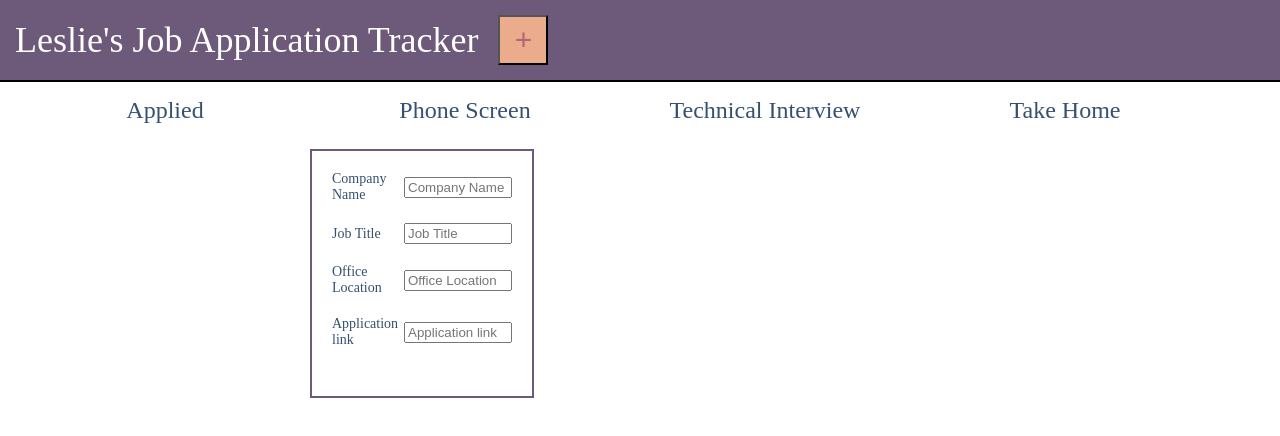
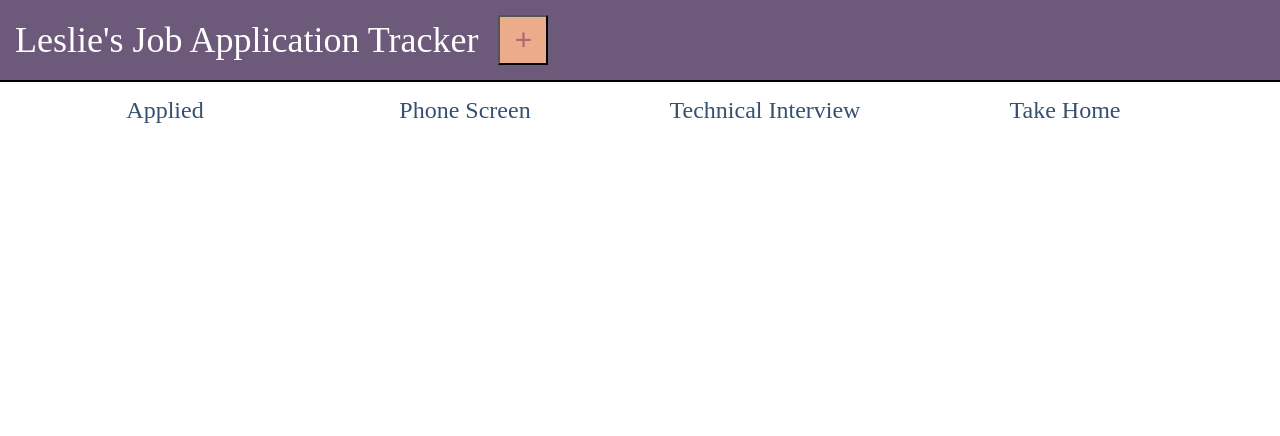
Before and after one commit to lraganit-star/job-app-tracker-react, a React (Vite) app: page / in a window 1280 px wide. Shown: the top 436 px of the page. Built offline with nearby package versions, Linux system fonts and the light colour scheme.

Commit message:
moved local storage to parent component

```diff
--- a/index.html
+++ b/index.html
@@ -4,7 +4,7 @@
     <meta charset="UTF-8" />
     <link rel="icon" type="image/svg+xml" href="/vite.svg" />
     <meta name="viewport" content="width=device-width, initial-scale=1.0" />
-    <title>Vite + React</title>
+    <title>Job App Tracker</title>
   </head>
   <body>
     <div id="root"></div>
--- a/src/App.jsx
+++ b/src/App.jsx
@@ -3,43 +3,33 @@ import { useState, useEffect } from "react";
 // import { HTML5Backend } from "react-dnd-html5-backend";
 import "./App.css";
 
-function BuildForm({ id, placeholder }) {
-  const [value, setValue] = useState("");
-
-  const handleInputBlur = () => {
-    localStorage.setItem("savedInput", value);
-  };
+export default function Page() {
+  const [addCard, setAddCard] = useState([]);
 
   useEffect(() => {
-    const savedValue = localStorage.getItem("savedInput");
-    if (savedValue) {
-      setValue(savedValue);
+    const savedCards = localStorage.getItem("savedCards");
+    if (savedCards) {
+      setAddCard(JSON.parse(savedCards));
     }
   }, []);
 
-  const input = (
-    <label key={id}>
-      {placeholder}
-      <input
-        type="text"
-        className="form"
-        id={id}
-        name={id}
-        value={value}
-        placeholder={placeholder}
-        onChange={(e) => setValue(e.target.value)}
-        onBlur={handleInputBlur}
-      />
-    </label>
-  );
-  return [value, input];
-}
+  function handleClick() {
+    const newCard = { id: Date.now(), compname: "", jobtitle: "", link: "" };
+    setAddCard((prevCards) => {
+      const updatedCards = [...prevCards, newCard];
+      localStorage.setItem("savedCards", JSON.stringify(updatedCards));
+      return updatedCards;
+    });
+  }
 
-export default function Page() {
-  const [addCard, setAddCard] = useState([]);
-
-  function handleClick() {
-    setAddCard((prevCards) => [...prevCards, { id: Date.now() }]);
+  function handleCardChange(id, updatedData) {
+    setAddCard((prevCards) => {
+      const updatedCards = prevCards.map((card) =>
+        card.id === id ? { ...card, ...updatedData } : card
+      );
+      localStorage.setItem("savedCards", JSON.stringify(updatedCards));
+      return updatedCards;
+    });
   }
 
   return (
@@ -50,12 +40,12 @@ export default function Page() {
           +
         </button>
       </div>
-      <Sections cards={addCard} />
+      <Sections cards={addCard} onCardChange={handleCardChange} />
     </>
   );
 }
 
-function Sections({ cards }) {
+function Sections({ cards, onCardChange }) {
   return (
     <>
       {/* <DndContext> */}
@@ -72,11 +62,16 @@ function Sections({ cards }) {
         <div id="sectionContent">
           <div className="content applied">
             {cards.map((card) => (
-              <Card key={card.id} />
+              <Card
+                key={card.id}
+                data={card}
+                onDataChange={(updatedData) =>
+                  onCardChange(card.id, updatedData)
+                }
+              />
             ))}
             {/* <DraggableCard></DraggableCard> */}
           </div>
-          <Card></Card>
           <div className="content phone_screen"></div>
           <div className="content technical"></div>
           <div className="content take_home"></div>
@@ -110,43 +105,50 @@ function Sections({ cards }) {
 //   );
 // };
 
-function Card() {
-  const [compname, setCompname] = useState("");
-  const [jobtitle, setJobtitle] = useState("");
-  const [location, setLocation] = useState("");
-  const [link, setLink] = useState("");
+function Card({ data, onDataChange }) {
+  const handleInputChange = (e) => {
+    const { name, value } = e.target;
+    onDataChange({ [name]: value });
+  };
 
-  const [compNameVal, compnameInput] = BuildForm({
+  const compNameInput = BuildForm({
     id: "compname",
+    name: "compname",
     placeholder: "Company Name",
-    value: compname,
-    setValue: setCompname,
+    value: data.compname,
+    onChange: handleInputChange,
   });
-  const [jobTitleVal, jobtitleInput] = BuildForm({
+
+  const jobTitleInput = BuildForm({
     id: "jobtitle",
+    name: "jobtitle",
     placeholder: "Job Title",
-    value: jobtitle,
-    setValue: setJobtitle,
+    value: data.jobtitle,
+    onChange: handleInputChange,
   });
-  const [locationVal, locationInput] = BuildForm({
+
+  const locationInput = BuildForm({
     id: "location",
+    name: "location",
     placeholder: "Office Location",
-    value: location,
-    setValue: setLocation,
+    value: data.location,
+    onChange: handleInputChange,
   });
-  const [linkVal, linkInput] = BuildForm({
+
+  const linkInput = BuildForm({
     id: "link",
+    name: "link",
     placeholder: "Application link",
-    value: link,
-    setValue: setLink,
+    value: data.link,
+    onChange: handleInputChange,
   });
 
   return (
     <>
       <form>
-        <div className={compname + "card"} id={Date.now()}>
-          {compnameInput}
-          {jobtitleInput}
+        <div className="card" id={data.id}>
+          {compNameInput}
+          {jobTitleInput}
           {locationInput}
           {linkInput}
         </div>
@@ -154,3 +156,21 @@ function Card() {
     </>
   );
 }
+
+function BuildForm({ id, name, placeholder, value, onChange }) {
+  const input = (
+    <label key={id}>
+      {placeholder}
+      <input
+        type="text"
+        className="form"
+        id={id}
+        name={name}
+        value={value}
+        placeholder={placeholder}
+        onChange={onChange}
+      />
+    </label>
+  );
+  return input;
+}
```
